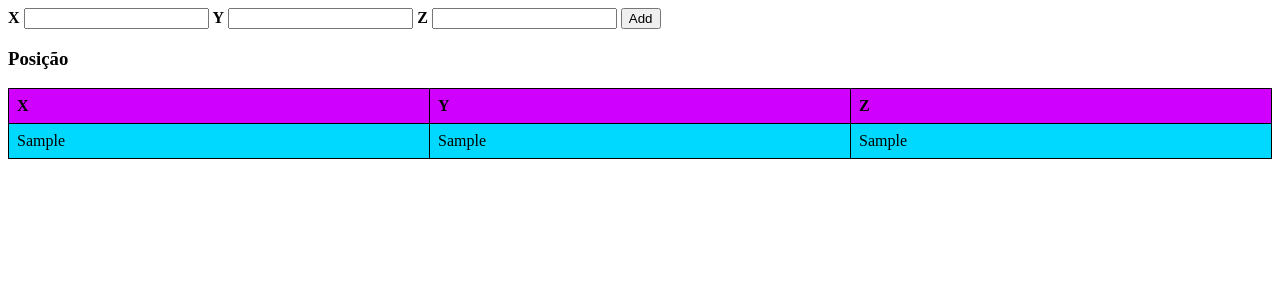
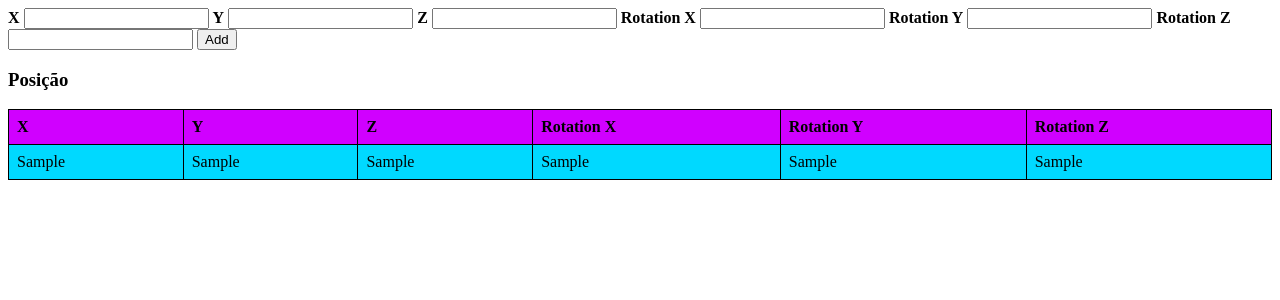
Before and after one commit to LucaSarhan/robo_digital, a Flask app: template templates/PageRobot.html in a window 1280 px wide. Shown: the top 300 px of the page. Run offline with Flask 2, Linux system fonts and the light colour scheme; the template is opened without the code that fills it: most values are stand-ins (such as "Sample title", 1, 10 or a date in 2020).

Commit message:
Esquemático + mudanças no codigo

```diff
--- a/app.py
+++ b/app.py
@@ -22,11 +22,17 @@ def registerPosition():
 
     Z = request.form["Z"]
 
+    Rotation_X = request.form["Rotation_X"]
+
+    Rotation_Y = request.form["Rotation_Y"]
+
+    Rotation_Z = request.form["Rotation_Z"]
+
     sq = sqlite3.connect("Coordinates.db")
 
     cursor = sq.cursor()
 
-    cursor.execute('INSERT INTO Robo (X,Y,Z) VALUES (?,?,?)', (X,Y,Z))
+    cursor.execute('INSERT INTO Robo (X,Y,Z Rotation_X,Rotation_Y,Rotation_Z) VALUES (?,?,?, ?,?,?)', (X,Y,Z, Rotation_X, Rotation_Y,Rotation_Z))
 
     sq.commit()
 
@@ -93,6 +99,12 @@ def Table69():
 
         coordinate['Z'] = i[2]
 
+        coordinate['Rotation_X'] = i[3]
+
+        coordinate['Rotation_Y'] = i[4]
+
+        coordinate['Rotation_Z'] = i[5]
+
         positions.append(coordinate)
 
     print(positions)
--- a/templates/PageRobot.html
+++ b/templates/PageRobot.html
@@ -32,6 +32,18 @@
 
         <input type="number" id="Z" name="Z" required>
 
+        <b><label for="X">Rotation X</label></b>
+
+        <input type="number" id="Rotation_X" name="Rotation_X" required>
+
+        <b><label for="Y">Rotation Y</label></b>
+
+        <input type="number" id="Rotation_Y" name="Rotation_Y" required>
+
+        <b><label for="Z">Rotation Z</label></b>
+
+        <input type="number" id="Rotation_Z" name="Rotation_Z" required>
+
         <button type="submit">Add</button>
 
     </form>
@@ -48,6 +60,12 @@
 
             <th>Z</th>
 
+            <th>Rotation X</th>
+
+            <th>Rotation Y</th>
+
+            <th>Rotation Z</th>
+
         </tr>
 
         {% for cod in positions %}
@@ -58,6 +76,12 @@
             <td>{{cod["Y"]}}</td>
 
             <td>{{cod["Z"]}}</td>
+
+            <td>{{cod["Rotation X"]}}</td>
+
+            <td>{{cod["Rotation Y"]}}</td>
+
+            <td>{{cod["Rotation Z"]}}</td>
 
         </tr>
 
```
Also changed, not shown: 4 other files.
